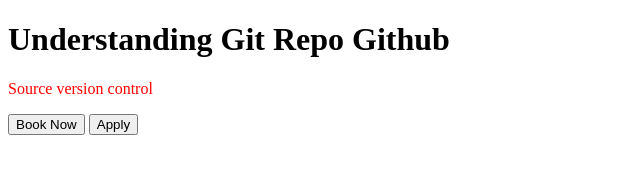
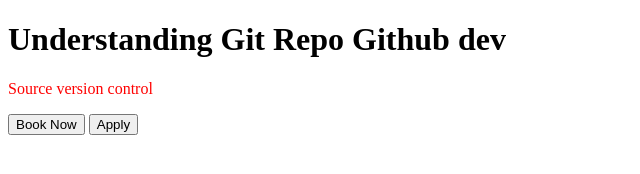
Before and after one commit to vishwa1924/Git-training1, a plain HTML site: page index.html in a window 1280 px wide. Shown: the full height of the page, 0-640 px from the left. Drawn offline with Linux system fonts and the light colour scheme.

Commit message:
dev commited

```diff
--- a/index.html
+++ b/index.html
@@ -3,7 +3,7 @@
 
 <body>
 
-    <h1>Understanding Git Repo Github</h1>
+    <h1>Understanding Git Repo Github dev</h1>
     <p style="color:red">Source version control</p>
     <button>Book Now</button>
     <button>Apply</button>
```
